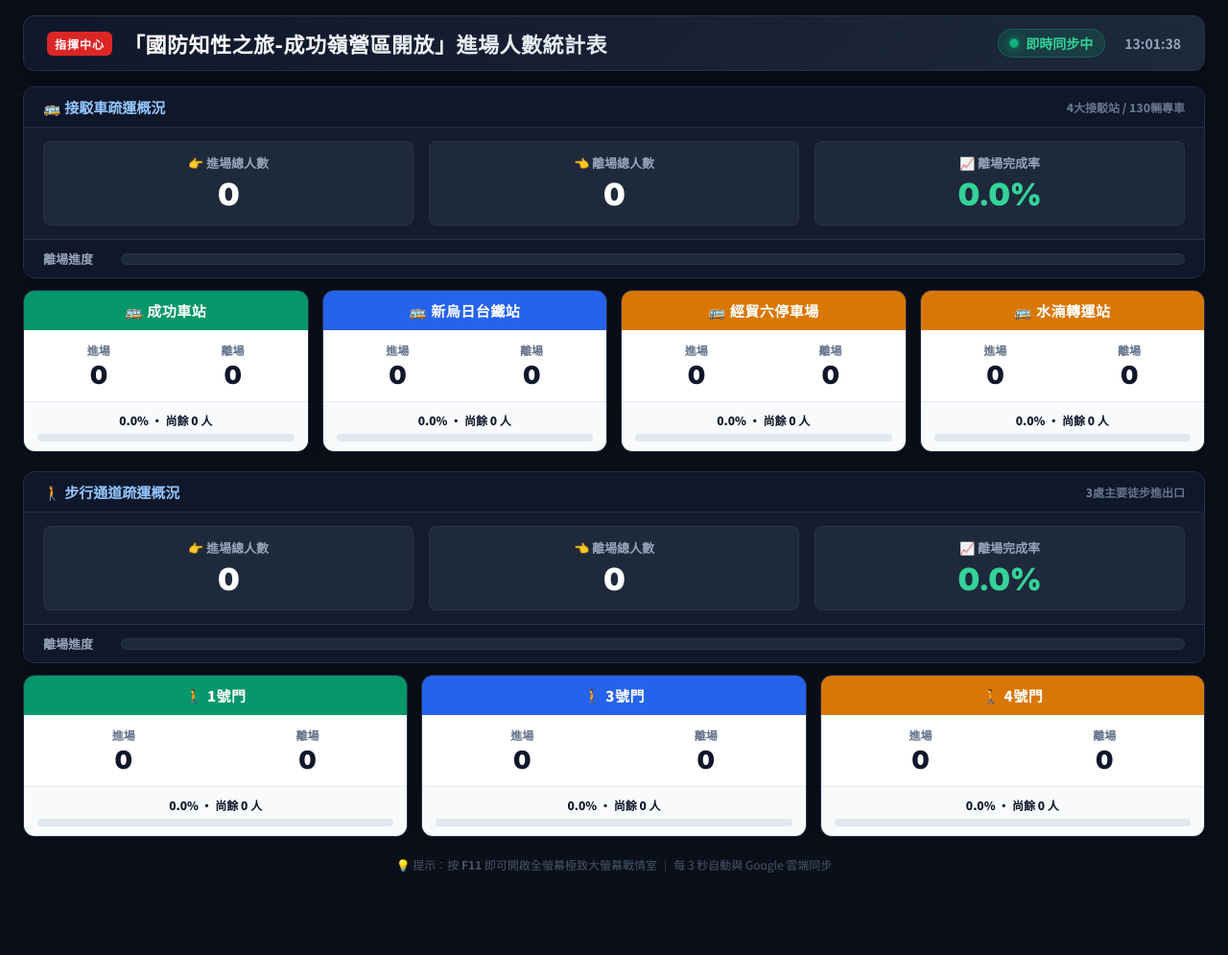
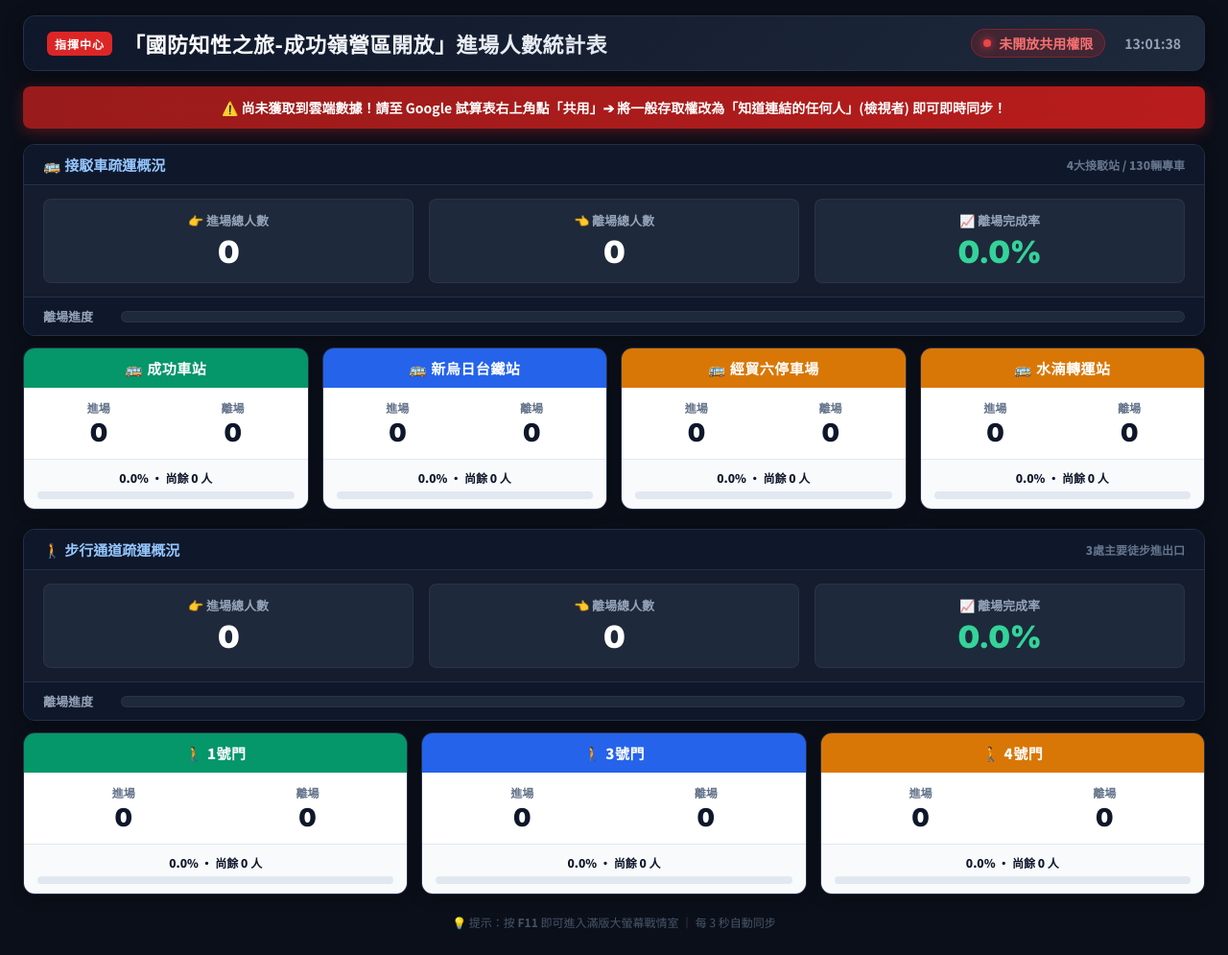
Before and after one commit to tim12332000/BusTrack, a plain HTML site: page 戰情大螢幕.html in a window 1280 px wide. Shown: the whole page at 96% size. Before the commit the page ends 935 px from the top, so only its background shows below. Drawn offline with Linux system fonts and the light colour scheme; no server answers.

Commit message:
fix: update GVIZ endpoint with gid=0 and add visual auth status indicator

```diff
--- a/戰情大螢幕.html
+++ b/戰情大螢幕.html
@@ -95,6 +95,13 @@
       color: #34D399;
       padding: 4px 12px;
       border-radius: 20px;
+      transition: all 0.3s ease;
+    }
+
+    .live-indicator.error {
+      background: rgba(220, 38, 38, 0.2);
+      border-color: rgba(220, 38, 38, 0.4);
+      color: #F87171;
     }
 
     .live-dot {
@@ -106,10 +113,30 @@
       animation: pulse 1.5s infinite;
     }
 
+    .live-indicator.error .live-dot {
+      background-color: #EF4444;
+      box-shadow: 0 0 10px #EF4444;
+      animation: none;
+    }
+
     @keyframes pulse {
       0% { transform: scale(0.95); opacity: 0.7; }
       50% { transform: scale(1.2); opacity: 1; }
       100% { transform: scale(0.95); opacity: 0.7; }
+    }
+
+    /* 權限警告橫幅 */
+    #authBanner {
+      display: none;
+      background: linear-gradient(90deg, #991B1B, #B91C1C);
+      color: #FFFFFF;
+      padding: 12px 20px;
+      border-radius: 8px;
+      margin-bottom: 16px;
+      font-size: 14px;
+      font-weight: 700;
+      text-align: center;
+      box-shadow: 0 4px 15px rgba(220, 38, 38, 0.3);
     }
 
     /* 區塊容器 */
@@ -303,7 +330,6 @@
       transition: width 0.8s ease;
     }
 
-    /* 快捷說明底部 */
     footer {
       text-align: center;
       font-size: 12px;
@@ -312,7 +338,6 @@
       padding-bottom: 10px;
     }
 
-    /* 全螢幕自適應 */
     @media (max-width: 1024px) {
       .grid-4 { grid-template-columns: repeat(2, 1fr); }
       .grid-3 { grid-template-columns: 1fr; }
@@ -328,13 +353,18 @@
       <h1>「國防知性之旅-成功嶺營區開放」進場人數統計表</h1>
     </div>
     <div class="header-status">
-      <div class="live-indicator">
+      <div class="live-indicator" id="liveBadge">
         <span class="live-dot"></span>
-        <span>即時同步中</span>
+        <span id="liveText">即時連線中...</span>
       </div>
       <div id="currentTime">--:--:--</div>
     </div>
   </header>
+
+  <!-- 權限提示橫幅 (未開放共用時顯示) -->
+  <div id="authBanner">
+    ⚠️ 尚未獲取到雲端數據！請至 Google 試算表右上角點「共用」➔ 將一般存取權改為<b>「知道連結的任何人」</b>(檢視者) 即可即時同步！
+  </div>
 
   <!-- ========================================== -->
   <!-- 🚌 段落一：接駁車疏運概況 -->
@@ -554,20 +584,18 @@
   </div>
 
   <footer>
-    💡 提示：按 <b>F11</b> 即可開啟全螢幕極致大螢幕戰情室 ｜ 每 3 秒自動與 Google 雲端同步
+    💡 提示：按 <b>F11</b> 即可進入滿版大螢幕戰情室 ｜ 每 3 秒自動同步
   </footer>
 
   <script>
-    // 鎖定官方 Google 試算表 ID
     const SPREADSHEET_ID = "1SOb3pPSJoxGorKtGzcQuYh3FgNAN3UGD68TE5qR679w";
-    const GVIZ_URL = `https://docs.google.com/spreadsheets/d/${SPREADSHEET_ID}/gviz/tq?tqx=out:json&sheet=總即時戰情看板`;
+    // 使用 gid=0 (首頁總即時戰情看板) 保證最高相容性
+    const GVIZ_URL = `https://docs.google.com/spreadsheets/d/${SPREADSHEET_ID}/gviz/tq?tqx=out:json&gid=0`;
 
-    // 格式化數字千分位
     function formatNumber(num) {
       return Number(num || 0).toLocaleString('en-US');
     }
 
-    // 計算百分比
     function calcRate(inVal, outVal) {
       if (!inVal || inVal <= 0) return { pctText: "0.0%", pctNum: 0, remain: 0 };
       const pct = Math.min(100, Math.round((outVal / inVal) * 1000) / 10);
@@ -579,7 +607,6 @@
       };
     }
 
-    // 更新時間
     function updateClock() {
       const now = new Date();
       const hours = String(now.getHours()).padStart(2, '0');
@@ -590,31 +617,37 @@
     setInterval(updateClock, 1000);
     updateClock();
 
-    // 核心數據抓取函式 (每 3 秒非同步抓取)
     async function fetchDashboardData() {
       try {
-        const response = await fetch(`${GVIZ_URL}&_ts=${Date.now()}`);
+        const response = await fetch(`${GVIZ_URL}&_nocache=${Date.now()}`);
+        if (!response.ok) {
+          throw new Error(`HTTP ${response.status}`);
+        }
         const rawText = await response.text();
         const jsonText = rawText.substring(rawText.indexOf('{'), rawText.lastIndexOf('}') + 1);
         const data = JSON.parse(jsonText);
         const rows = data.table.rows;
 
-        // 安全取得數值工具
+        // 安全取得數值 (支援直接數字或格式化文字)
         const getVal = (r, c) => {
           try {
-            return rows[r].c[c] ? (rows[r].c[c].v || 0) : 0;
+            if (!rows[r] || !rows[r].c || !rows[r].c[c]) return 0;
+            const cell = rows[r].c[c];
+            if (typeof cell.v === 'number') return cell.v;
+            const parsed = parseFloat(cell.v || cell.f || 0);
+            return isNaN(parsed) ? 0 : parsed;
           } catch(e) { return 0; }
         };
 
         // 1. 接駁車站點數據 (第 10 列，索引 9)
-        const b1In = Number(getVal(9, 0)) || 0;
-        const b1Out = Number(getVal(9, 3)) || 0;
-        const b2In = Number(getVal(9, 6)) || 0;
-        const b2Out = Number(getVal(9, 9)) || 0;
-        const b3In = Number(getVal(9, 12)) || 0;
-        const b3Out = Number(getVal(9, 15)) || 0;
-        const b4In = Number(getVal(9, 18)) || 0;
-        const b4Out = Number(getVal(9, 21)) || 0;
+        const b1In = getVal(9, 0);
+        const b1Out = getVal(9, 3);
+        const b2In = getVal(9, 6);
+        const b2Out = getVal(9, 9);
+        const b3In = getVal(9, 12);
+        const b3Out = getVal(9, 15);
+        const b4In = getVal(9, 18);
+        const b4Out = getVal(9, 21);
 
         // 接駁車大盤
         const busTotalIn = b1In + b2In + b3In + b4In;
@@ -626,7 +659,6 @@
         document.getElementById('busTotalRate').textContent = busRate.pctText;
         document.getElementById('busMainBar').style.width = busRate.pctNum + "%";
 
-        // 更新 4 大接駁車站
         const updateCard = (prefix, inVal, outVal) => {
           document.getElementById(`${prefix}In`).textContent = formatNumber(inVal);
           document.getElementById(`${prefix}Out`).textContent = formatNumber(outVal);
@@ -641,12 +673,12 @@
         updateCard('bus4', b4In, b4Out);
 
         // 2. 步行通道數據 (第 22 列，索引 21)
-        const w1In = Number(getVal(21, 0)) || 0;
-        const w1Out = Number(getVal(21, 4)) || 0;
-        const w2In = Number(getVal(21, 8)) || 0;
-        const w2Out = Number(getVal(21, 12)) || 0;
-        const w3In = Number(getVal(21, 16)) || 0;
-        const w3Out = Number(getVal(21, 20)) || 0;
+        const w1In = getVal(21, 0);
+        const w1Out = getVal(21, 4);
+        const w2In = getVal(21, 8);
+        const w2Out = getVal(21, 12);
+        const w3In = getVal(21, 16);
+        const w3Out = getVal(21, 20);
 
         // 步行大盤
         const walkTotalIn = w1In + w2In + w3In;
@@ -658,17 +690,23 @@
         document.getElementById('walkTotalRate').textContent = walkRate.pctText;
         document.getElementById('walkMainBar').style.width = walkRate.pctNum + "%";
 
-        // 更新 3 大步行門
         updateCard('walk1', w1In, w1Out);
         updateCard('walk2', w2In, w2Out);
         updateCard('walk3', w3In, w3Out);
 
+        // 恢復正常連線燈號
+        document.getElementById('liveBadge').className = 'live-indicator';
+        document.getElementById('liveText').textContent = '即時同步中 (3秒)';
+        document.getElementById('authBanner').style.display = 'none';
+
       } catch (err) {
-        console.warn("即時資料同步中...", err);
+        console.warn("同步失敗或權限未開:", err);
+        document.getElementById('liveBadge').className = 'live-indicator error';
+        document.getElementById('liveText').textContent = '未開放共用權限';
+        document.getElementById('authBanner').style.display = 'block';
       }
     }
 
-    // 啟動定時輪詢 (每 3 秒自動抓取最新數字)
     fetchDashboardData();
     setInterval(fetchDashboardData, 3000);
   </script>
```
